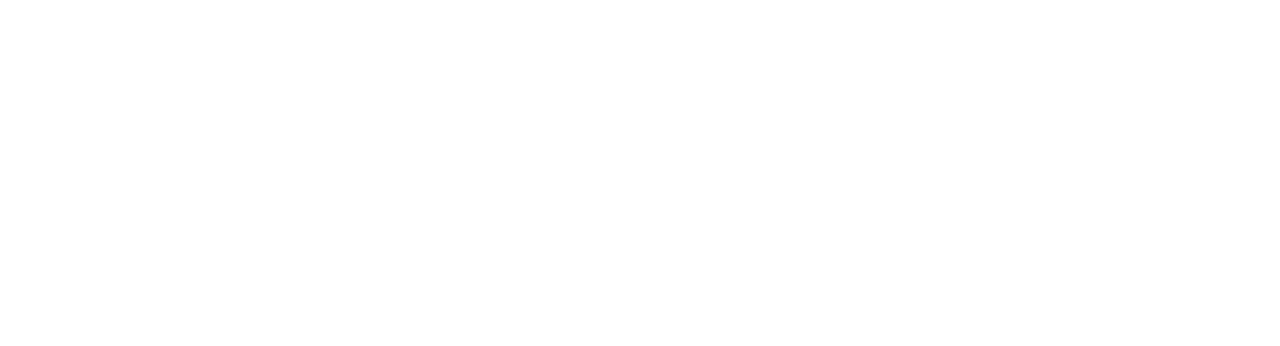
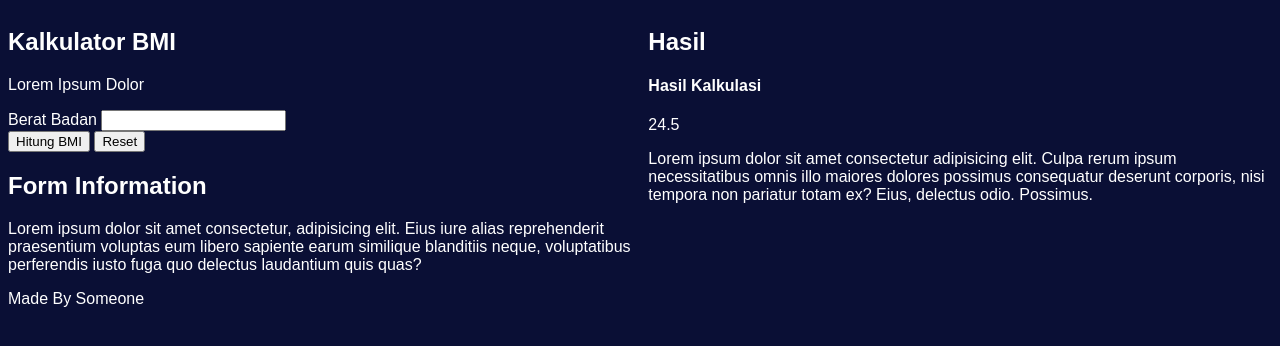
Before and after one commit to revou-fundamental-course/28-oct-24-Killerz1724, a plain HTML site: page index.html in a window 1280 px wide. Drawn offline with Linux system fonts and the light colour scheme.

Commit message:
second commit

```diff
--- /dev/null
+++ b/css/styles.css
@@ -0,0 +1,16 @@
+
+body{
+    background-color: #0A0F35;
+    color: white;
+    font-family: "Poppins", sans-serif;
+}
+
+main {
+    display: flex;
+    justify-content: space-around;
+    width: 100%;
+
+}
+.text-center {
+    align-items: center;
+}
--- a/index.html
+++ b/index.html
@@ -4,10 +4,69 @@
     <meta charset="UTF-8">
     <meta http-equiv="X-UA-Compatible" content="IE=edge">
     <meta name="viewport" content="width=device-width, initial-scale=1.0">
-    <link rel="stylesheet" href="./css/style.css">
+    <link rel="stylesheet" href="./css/styles.css">
     <title>BMI Calculator</title>
 </head>
 <body>
+    <main>
+        <!---->
+        <section>
+            <div>
+                <header>
+                    <h1>Kalkulator BMI</h1>
+                </header>
+
+                <article>
+                    <p>Lorem Ipsum Dolor</p>
+                </article>
+            </div>
+
+            <form action="">
+                <div>
+                    <label for="berat-badan">Berat Badan</label>
+                    <input type="number" id="berat badan" name="">
+                </div>
+                <button>Hitung BMI</button>
+                <button>Reset</button>
+            </form>
+
+            <div>
+                <header>
+                    <h2>Form Information</h2>
+                </header>
+
+                <article>
+                    <p>Lorem ipsum dolor sit amet consectetur, adipisicing elit. Eius iure alias reprehenderit praesentium voluptas eum libero sapiente earum similique blanditiis neque, voluptatibus perferendis iusto fuga quo delectus laudantium quis quas?</p>
+                </article>
+            </div>
+
+        </section>
+
+
+        <!-- Section Result -->
+        <section>
+            <header>
+                <h1>Hasil</h1>
+            </header>
+
+            <!-- Hasil Kalkulasi -->
+            <div class="color-section">
+                <h4>Hasil Kalkulasi</h4>
+                <p id="result">24.5</p>
+            </div>
+
+            <article>
+                <p>Lorem ipsum dolor sit amet consectetur adipisicing elit. Culpa rerum ipsum necessitatibus omnis illo maiores dolores possimus consequatur deserunt corporis, nisi tempora non pariatur totam ex? Eius, delectus odio. Possimus.</p>
+            </article>
+        </section>
+
+    </main>
+
+    <section>
+        <footer>
+            <span>Made By Someone</span>
+        </footer>
+    </section>
 
 </body>
 </html>
```
Also changed, not shown: css/style.css (deleted).
